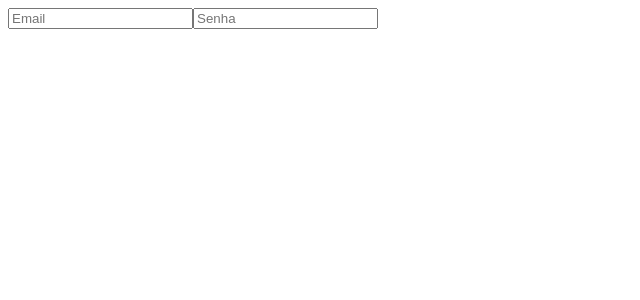
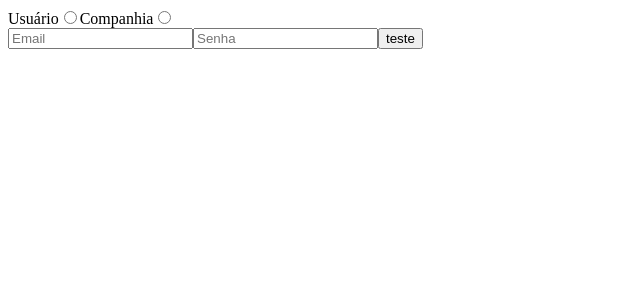
Before and after one commit to LailsonGabriel/iconex-reactjs, a React (Create React App) app: page /login in a window 1280 px wide. Shown: the top 300 px of the page, without its empty margins (0-640 px from the left). Built offline with nearby package versions, Linux system fonts and the light colour scheme.

Commit message:
fix: loggin page added integration api

```diff
--- a/package.json
+++ b/package.json
@@ -10,6 +10,7 @@
     "js-cookie": "^3.0.1",
     "react": "^17.0.2",
     "react-dom": "^17.0.2",
+    "react-router-dom": "^6.2.2",
     "react-scripts": "5.0.0",
     "web-vitals": "^2.1.4"
   },
--- a/src/App.js
+++ b/src/App.js
@@ -1,10 +1,11 @@
+import { Route, Routes } from "react-router-dom";
 import LoginPage from "./Pages/LoginPage/Index";
 
 function App() {
   return (
-    <div className='App'>
-      <LoginPage />
-    </div>
+    <Routes>
+      <Route path='/login' element={<LoginPage />} />
+    </Routes>
   );
 }
 
--- /dev/null
+++ b/src/Components/Button/Index.jsx
@@ -0,0 +1,5 @@
+function ButtonReusable(props) {
+  return <button {...props}>{props.children}</button>;
+}
+
+export default ButtonReusable;
--- /dev/null
+++ b/src/Components/UserOrCompany/Index.jsx
@@ -0,0 +1,14 @@
+function UserOrCompany({ setState, value }) {
+  return (
+    <div>
+      <label htmlFor='one' onChange={(e) => setState(e.target.defaultValue)}>
+        Usuário
+        <input type='radio' name='one' value='user' />
+        Companhia
+        <input type='radio' name='one' value='company' />
+      </label>
+    </div>
+  );
+}
+
+export default UserOrCompany;
--- a/src/Pages/LoginPage/Index.jsx
+++ b/src/Pages/LoginPage/Index.jsx
@@ -1,16 +1,27 @@
 import { useState } from "react";
+import ButtonReusable from "../../Components/Button/Index";
 import InputReusable from "../../Components/Input/Index";
+import UserOrCompany from "../../Components/UserOrCompany/Index";
+import { login } from "../../services/auth";
 import setInputState from "../../utils/setInputState";
 
 function LoginPage() {
+  const [loginType, setLoginType] = useState("");
   const [loginInfos, setLoginInfos] = useState({ email: "", password: "" });
 
   const handleLogin = (e) => {
     setInputState(e, loginInfos, setLoginInfos);
   };
 
+  const submitLogin = async () => {
+    const { email, password } = loginInfos;
+    if (!loginType) return window.alert("Selecione a forma de login");
+    await login("user", { email, password });
+  };
+
   return (
     <div>
+      <UserOrCompany setState={setLoginType} />
       <InputReusable
         placeholder='Email'
         onChange={handleLogin}
@@ -23,6 +34,9 @@ function LoginPage() {
         name='password'
         value={loginInfos.password}
       />
+      <ButtonReusable type='button' onClick={submitLogin}>
+        teste
+      </ButtonReusable>
     </div>
   );
 }
--- a/src/index.js
+++ b/src/index.js
@@ -1,11 +1,14 @@
 import React from "react";
 import ReactDOM from "react-dom";
+import { BrowserRouter } from "react-router-dom";
 import App from "./App";
 import reportWebVitals from "./reportWebVitals";
 
 ReactDOM.render(
   <React.StrictMode>
-    <App />
+    <BrowserRouter>
+      <App />
+    </BrowserRouter>
   </React.StrictMode>,
   document.getElementById("root"),
 );
```
Also changed, not shown: 1 other file (tests, documents, lock files or other folders).
